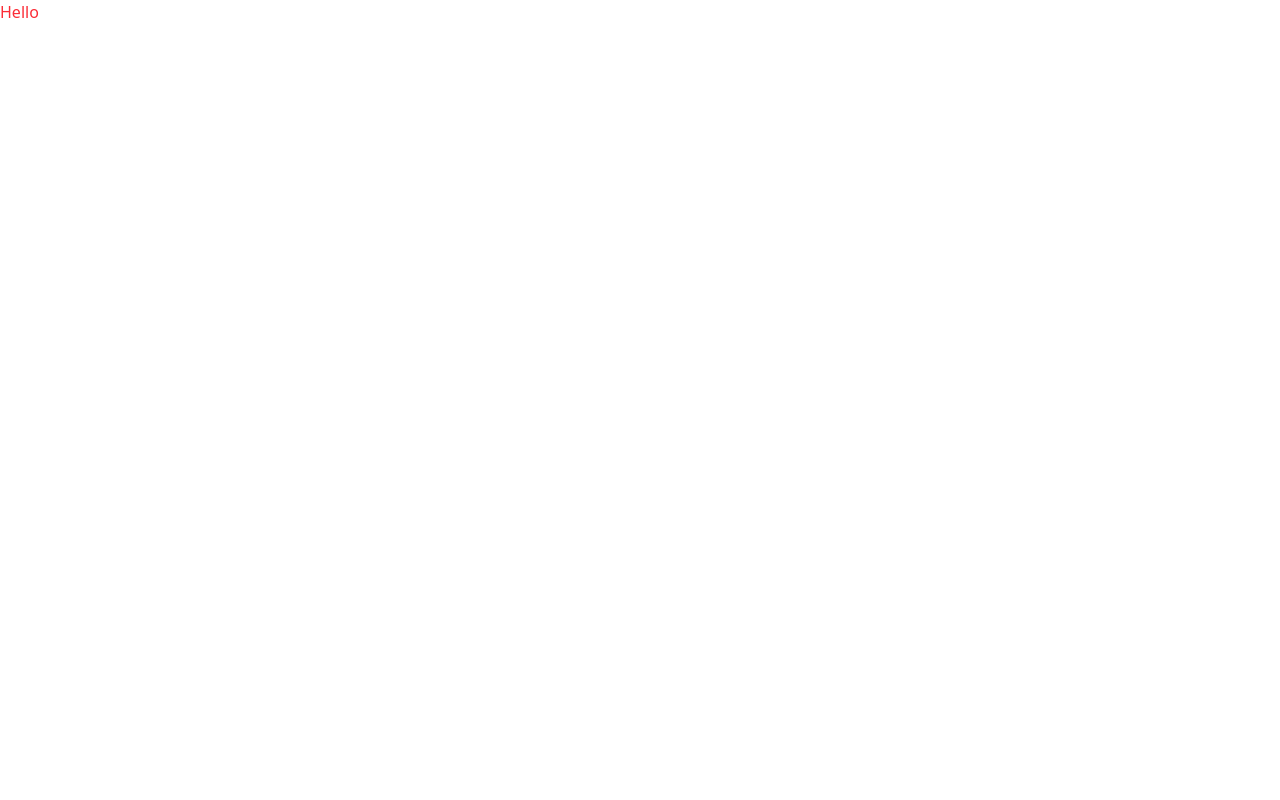
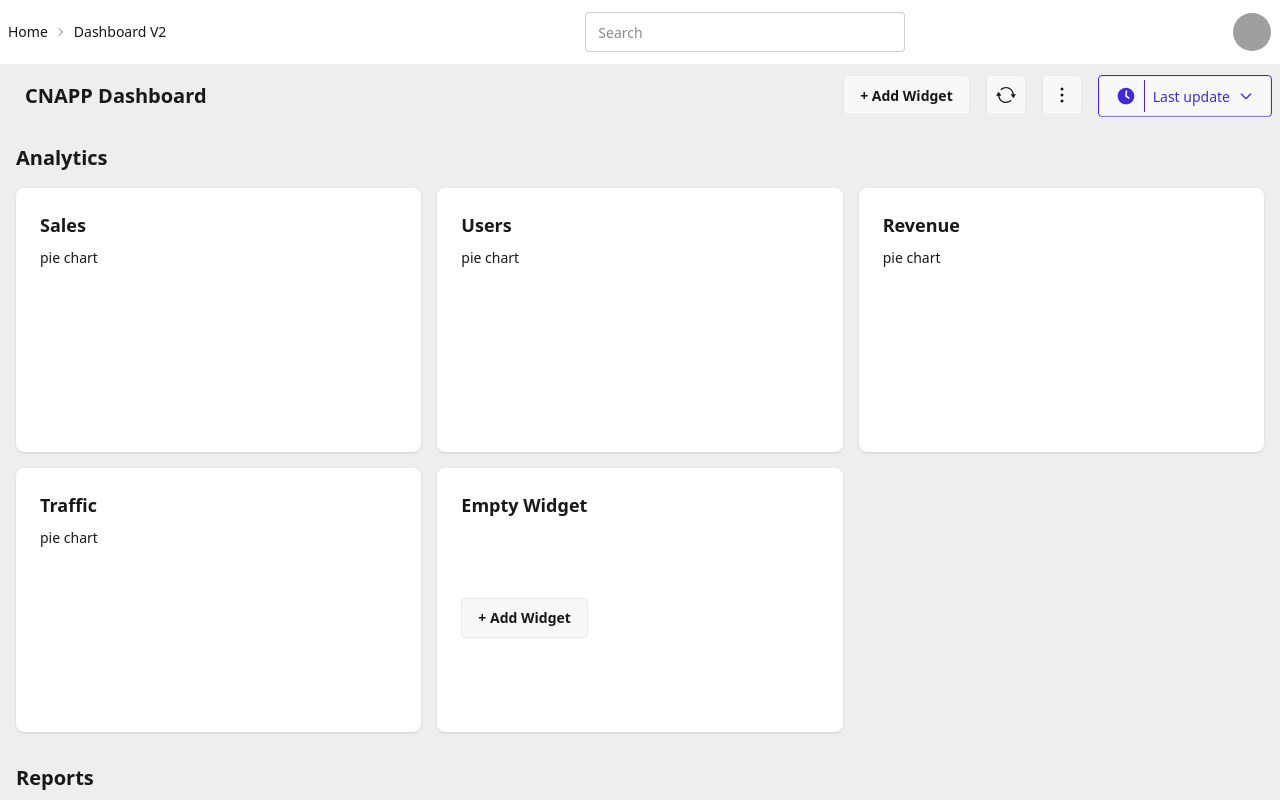
Before and after one commit to Yashyas/Dashboard-basic, a React (Vite) app in the folder frontend/: page / in a window 1280 px wide. Shown: the top 800 px of the page. Built offline with nearby package versions, Linux system fonts and the light colour scheme; grey boxes are pictures that could not be loaded.

Commit message:
Basic layout created

```diff
--- a/frontend/src/App.jsx
+++ b/frontend/src/App.jsx
@@ -2,13 +2,17 @@ import { useState } from 'react'
 import reactLogo from './assets/react.svg'
 import viteLogo from '/vite.svg'
 import './App.css'
+import Navbar from './components/Navbar'
+import Widget from './components/Widget'
+import Categories from './pages/Categories'
 
 function App() {
   const [count, setCount] = useState(0)
 
   return (
     <>
-      <div className='text-red-500'>Hello</div>
+      <Navbar/>
+      <Categories/>
     </>
   )
 }
--- /dev/null
+++ b/frontend/src/components/AddWidget.jsx
@@ -0,0 +1,23 @@
+import React from 'react'
+
+function AddWidget() {
+  return (
+    <div className="drawer drawer-end">
+  <input id="my-drawer-4" type="checkbox" className="drawer-toggle" />
+  <div className="drawer-content">
+    {/* Page content here */}
+    <label htmlFor="my-drawer-4" className="drawer-button btn ">+ Add Widget</label>
+  </div>
+  <div className="drawer-side">
+    <label htmlFor="my-drawer-4" aria-label="close sidebar" className="drawer-overlay"></label>
+    <ul className="menu bg-base-200 text-base-content min-h-full w-80 p-4">
+      {/* Sidebar content here */}
+      <li><a>Sidebar Item 1</a></li>
+      <li><a>Sidebar Item 2</a></li>
+    </ul>
+  </div>
+</div>
+  )
+}
+
+export default AddWidget
--- /dev/null
+++ b/frontend/src/components/Chart.jsx
@@ -0,0 +1,11 @@
+import React from 'react'
+
+function Chart() {
+  return (
+    <div>
+      pie chart
+    </div>
+  )
+}
+
+export default Chart
--- /dev/null
+++ b/frontend/src/components/DashboardNav.jsx
@@ -0,0 +1,66 @@
+import React from "react";
+import AddWidget from "./AddWidget";
+import HistoryButton from "./HistoryButton";
+
+function DashboardNav() {
+  return (
+    <div className="navbar bg-base-300 ">
+      <div className="flex-1">
+        <a className="btn btn-ghost text-xl">CNAPP Dashboard</a>
+      </div>
+      <div className="flex gap-4">
+        <AddWidget />
+        <button className="btn btn-square ">
+          <svg
+            xmlns="http://www.w3.org/2000/svg"
+            x="0px"
+            y="0px"
+            width="20"
+            height="20"
+            viewBox="0 0 30 30"
+            className="text-base-content"
+          fill="currentColor"
+          >
+            <path d="M 15 3 C 12.031398 3 9.3028202 4.0834384 7.2070312 5.875 A 1.0001 1.0001 0 1 0 8.5058594 7.3945312 C 10.25407 5.9000929 12.516602 5 15 5 C 20.19656 5 24.450989 8.9379267 24.951172 14 L 22 14 L 26 20 L 30 14 L 26.949219 14 C 26.437925 7.8516588 21.277839 3 15 3 z M 4 10 L 0 16 L 3.0507812 16 C 3.562075 22.148341 8.7221607 27 15 27 C 17.968602 27 20.69718 25.916562 22.792969 24.125 A 1.0001 1.0001 0 1 0 21.494141 22.605469 C 19.74593 24.099907 17.483398 25 15 25 C 9.80344 25 5.5490109 21.062074 5.0488281 16 L 8 16 L 4 10 z"></path>
+          </svg>
+        </button>
+        <button className="btn btn-square ">
+          <svg
+            xmlns="http://www.w3.org/2000/svg"
+            viewBox="0 0 24 24"
+            width="24"
+            height="24"
+            color="#000000"
+            className="text-base-content"
+          fill="currentColor"
+          >
+            <path
+              d="M11.992 12H12.001"
+              stroke="currentColor"
+              stroke-width="3"
+              stroke-linecap="round"
+              stroke-linejoin="round"
+            ></path>
+            <path
+              d="M11.9842 18H11.9932"
+              stroke="currentColor"
+              stroke-width="3"
+              stroke-linecap="round"
+              stroke-linejoin="round"
+            ></path>
+            <path
+              d="M11.9998 6H12.0088"
+              stroke="currentColor"
+              stroke-width="3"
+              stroke-linecap="round"
+              stroke-linejoin="round"
+            ></path>
+          </svg>
+        </button>
+        <HistoryButton/>
+      </div>
+    </div>
+  );
+}
+
+export default DashboardNav;
--- /dev/null
+++ b/frontend/src/components/HistoryButton.jsx
@@ -0,0 +1,66 @@
+import React from "react";
+
+function HistoryButton({
+  items = ["Updated 5 min ago", "Updated 1 hr ago", "Updated yesterday"],
+}) {
+  return (
+    <div className="dropdown dropdown-end border-primary border-1 rounded-sm">
+      {/* trigger */}
+      <label
+        tabIndex={0}
+        className="btn gap-2 px-4 flex items-center whitespace-nowrap text-primary"
+        role="button"
+      >
+        {/* Clock SVG */}
+        <svg
+          xmlns="http://www.w3.org/2000/svg"
+          x="0px"
+          y="0px"
+          width="20"
+          height="20"
+          viewBox="0 0 24 24"
+          className="text-primary"
+          fill="currentColor"
+        >
+          <path d="M12,2C6.486,2,2,6.486,2,12s4.486,10,10,10s10-4.486,10-10S17.514,2,12,2z M16.314,15.081	c-0.195,0.273-0.503,0.419-0.815,0.419c-0.201,0-0.404-0.061-0.58-0.186l-3.5-2.5c-0.287-0.205-0.445-0.546-0.416-0.897l0.5-6	c0.046-0.55,0.53-0.958,1.08-0.914c0.55,0.046,0.959,0.529,0.914,1.08l-0.453,5.434l3.037,2.169	C16.531,14.007,16.635,14.632,16.314,15.081z"></path>
+        </svg>
+
+        {/* Divider line */}
+        <div className="w-px h-8 bg-primary" />
+
+        {/* Label */}
+        <span className="font-medium">Last update</span>
+
+        {/* Chevron */}
+        <svg
+          xmlns="http://www.w3.org/2000/svg"
+          className="w-4 h-4"
+          fill="none"
+          viewBox="0 0 24 24"
+          stroke="currentColor"
+        >
+          <path
+            strokeWidth="2"
+            strokeLinecap="round"
+            strokeLinejoin="round"
+            d="M19 9l-7 7-7-7"
+          />
+        </svg>
+      </label>
+
+      {/* dropdown content */}
+      <ul
+        tabIndex={0}
+        className="dropdown-content menu menu-sm bg-base-100 rounded-box shadow mt-2 w-56 z-[1]"
+      >
+        {items.map((it, i) => (
+          <li key={i}>
+            <a>{it}</a>
+          </li>
+        ))}
+      </ul>
+    </div>
+  );
+}
+
+export default HistoryButton;
--- /dev/null
+++ b/frontend/src/components/Navbar.jsx
@@ -0,0 +1,58 @@
+import React from "react";
+
+function Navbar() {
+  return (
+    <div className="navbar bg-base-100 shadow-sm grid grid-cols-12 items-center ">
+      {/* Left: Breadcrumbs */}
+      <div className="col-span-6 lg:col-span-5">
+        <div className="breadcrumbs text-sm">
+          <ul>
+            <li><a>Home</a></li>
+            <li><a>Dashboard V2</a></li>
+          </ul>
+        </div>
+      </div>
+
+      {/* Center: Search */}
+      <div className="col-span-4 flex justify-center">
+        <input
+          type="text"
+          placeholder="Search"
+          className="input input-bordered w-full max-w-xs"
+        />
+      </div>
+
+      {/* Right: Profile */}
+      <div className="col-span-2 lg:col-span-3 flex justify-end">
+        <div className="dropdown dropdown-end">
+          <div
+            tabIndex={0}
+            role="button"
+            className="btn btn-ghost btn-circle avatar"
+          >
+            <div className="w-10 rounded-full">
+              <img
+                alt="profile"
+                src="https://img.daisyui.com/images/stock/photo-1534528741775-53994a69daeb.webp"
+              />
+            </div>
+          </div>
+          <ul
+            tabIndex={0}
+            className="menu menu-sm dropdown-content bg-base-100 rounded-box z-1 mt-3 w-52 p-2 shadow"
+          >
+            <li>
+              <a className="justify-between">
+                Profile <span className="badge">New</span>
+              </a>
+            </li>
+            <li><a>Settings</a></li>
+            <li><a>Logout</a></li>
+          </ul>
+        </div>
+      </div>
+    </div>
+  );
+}
+
+export default Navbar;
--- /dev/null
+++ b/frontend/src/components/Widget.jsx
@@ -0,0 +1,22 @@
+import React from "react";
+import AddWidget from "./AddWidget";
+
+function Widget({ title, component }) {
+  return (
+    <div className="card bg-base-100 h-[50vh] lg:h-[33vh] shadow-sm">
+      <div className="card-body h-full flex flex-col">
+        <h2 className="card-title">{title}</h2>
+
+        <div className="flex-1 w-full overflow-auto">
+          {component ? (component) : (
+            <div className="flex h-full items-center justify-center">
+              <AddWidget/>
+            </div>
+          )}
+        </div>
+      </div>
+    </div>
+  );
+}
+
+export default Widget;
--- /dev/null
+++ b/frontend/src/pages/Categories.jsx
@@ -0,0 +1,58 @@
+import React from "react";
+import Chart from "../components/Chart";
+import Widget from "../components/Widget";
+import DashboardNav from "../components/DashboardNav";
+
+// Example JSON structure
+const categoriesData = [
+  {
+    category: "Analytics",
+    widgets: [
+      { title: "Sales", component: "Chart" },
+      { title: "Users", component: "Chart" },
+      { title: "Revenue", component: "Chart" },
+      { title: "Traffic", component: "Chart" },
+    ],
+  },
+  {
+    category: "Reports",
+    widgets: [
+      { title: "Monthly", component: "Chart" },
+      { title: "Yearly", component: "Chart" },
+    ],
+  },
+];
+
+// Map component name → actual component
+const componentMap = {
+  Chart: <Chart />,
+};
+
+function Categories() {
+  return (
+    <>
+    <DashboardNav/>
+    <div className="p-4 space-y-8 bg-base-300">
+      {categoriesData.map((category, idx) => (
+        <div key={idx}>
+          <h2 className="text-xl font-bold mb-4">{category.category}</h2>
+          <div className="grid grid-cols-1 sm:grid-cols-2 lg:grid-cols-3 gap-4">
+            {category.widgets.map((w, i) => (
+              <Widget
+                key={i}
+                title={w.title}
+                component={componentMap[w.component]}
+              />
+            ))}
+
+            {/* Extra empty widget */}
+            <Widget title="Empty Widget" />
+          </div>
+        </div>
+      ))}
+    </div>
+    </>
+  );
+}
+
+export default Categories;
```
